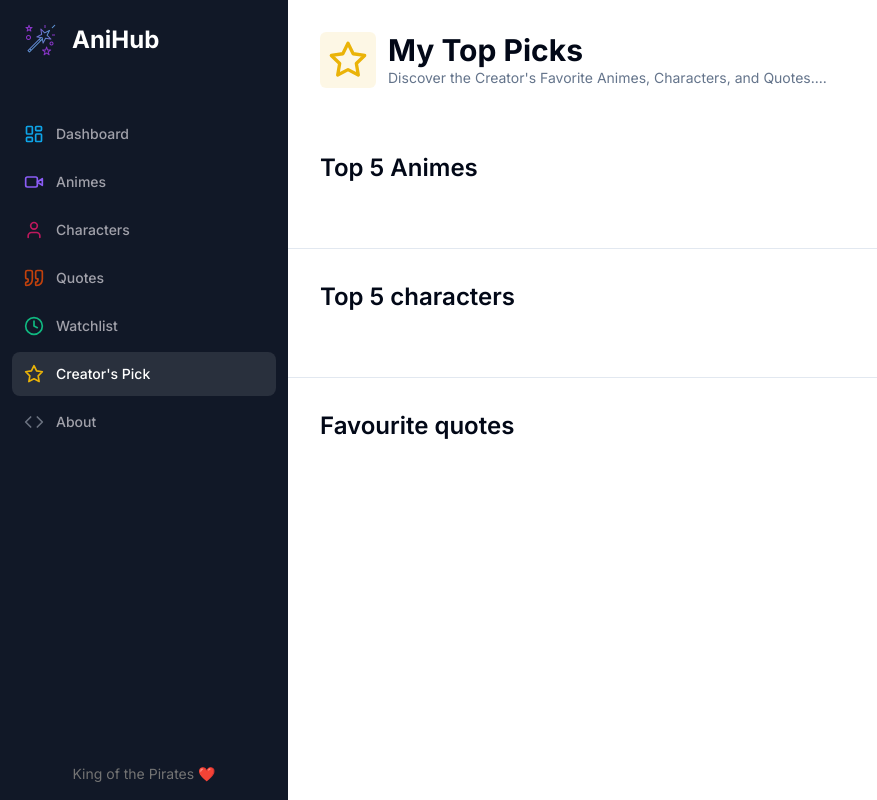
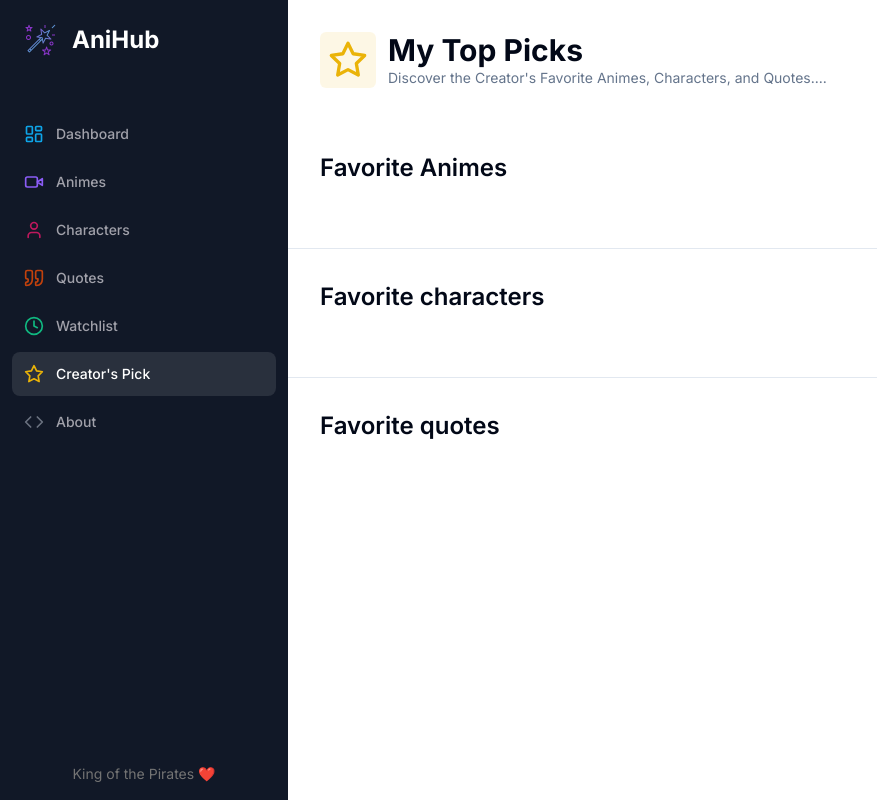
Before and after one commit to NikChhillar/AiShinobi, a Next.js app: page /creator in a window 1280 px wide. Shown: the whole page, without its empty margins (0-877 px from the left). Built offline with nearby package versions, Linux system fonts and the light colour scheme.

Commit message:
Improved 🤍

```diff
--- a/app/(dashboard)/(routes)/creator/page.tsx
+++ b/app/(dashboard)/(routes)/creator/page.tsx
@@ -1,4 +1,5 @@
 import { Heading } from '@/components/Heading'
+import { Card, CardContent, CardFooter } from '@/components/ui/card'
 import { Separator } from '@/components/ui/separator'
 import { StarIcon } from 'lucide-react'
 import React from 'react'
@@ -14,21 +15,20 @@ const CreatorPage = () => {
                 bgColor="bg-yellow-500/10"
             />
             <div className="p-8">
-                <h2 className="text-2xl font-semibold mb-4">Top 5 Animes</h2>
+                <h2 className="text-2xl font-semibold mb-4">Favorite Animes</h2>
                 {/* Display your top 5 favorite animes */}
             </div>
             <Separator className='mt-4' />
             <div className="p-8">
-                <h2 className="text-2xl font-semibold mb-4">Top 5 characters</h2>
+                <h2 className="text-2xl font-semibold mb-4">Favorite characters</h2>
                 {/* Display your top 5 favorite characters */}
             </div>
             <Separator className='mt-4' />
 
             <div className="p-8">
-                <h2 className="text-2xl font-semibold mb-4">Favourite quotes</h2>
+                <h2 className="text-2xl font-semibold mb-4">Favorite quotes</h2>
                 {/* Display your top 5 favorite quotes */}
             </div>
-
         </div>
     )
 }
```
